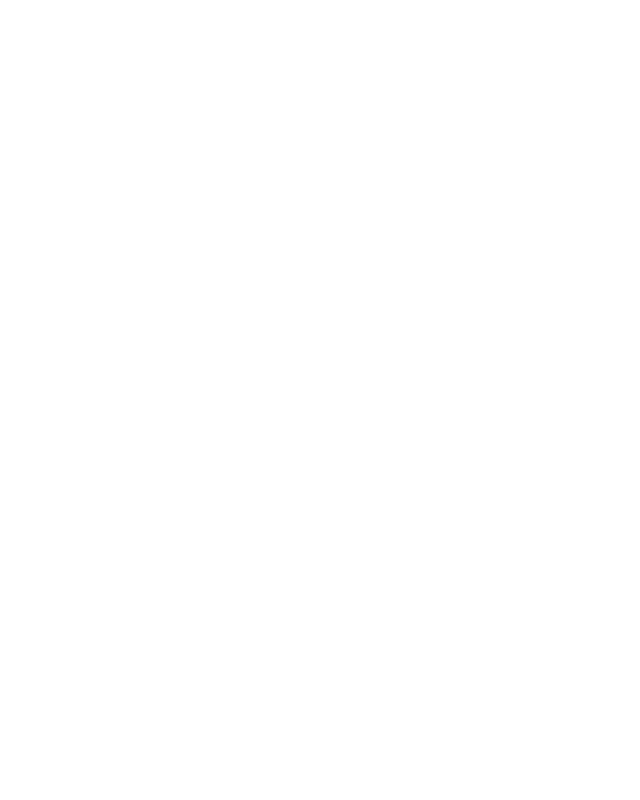
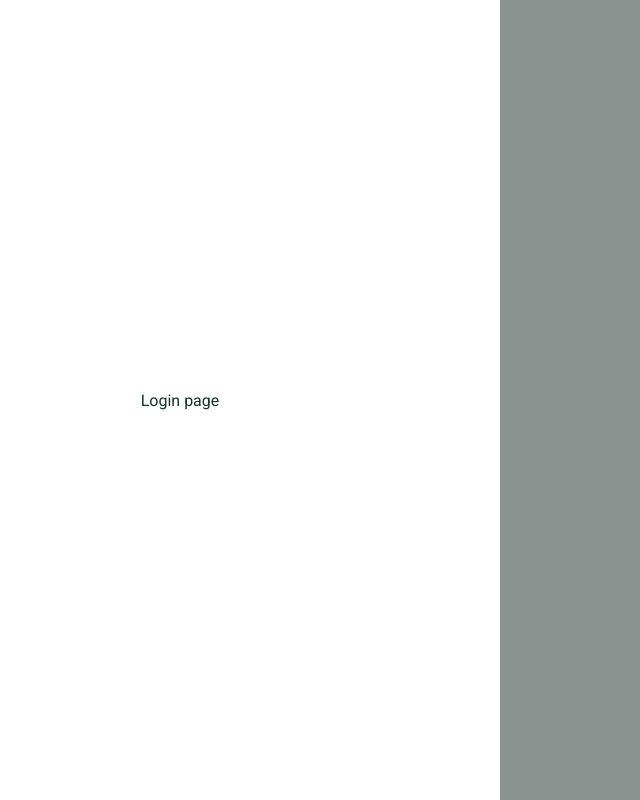
Before and after one commit to JosePedroSilva/markdown-notes-fe, a React (Vite) app: page /login in a window 1280 px wide. Shown: the whole page, without its empty margins (140-780 px from the left). Built offline with nearby package versions, Linux system fonts and the light colour scheme; a web font is replaced by a local one.

Commit message:
Refactor PublicLayout component structure and styles

```diff
--- a/src/layouts/PublicLayout.tsx
+++ b/src/layouts/PublicLayout.tsx
@@ -1,10 +1,39 @@
+// import { useEffect, useState } from 'react';
 import { Outlet } from 'react-router-dom';
+import './PublicLayout.css'
+
+// const PHRASES_ROTATION = [
+//   'your thoughts, anytime, anywhere.',
+//   'your notes, your way.',
+//   'down your ideas before they fade away.',
+//   'your notes, your life.',
+//   'your thoughts, your notes.',
+//   'your notes, your world.',
+//   'your notes, your way.',
+//   'your notes, your style.',
+// ]
 
 const PublicLayout = () => {
+  // const [phraseIndex, setPhraseIndex] = useState(0);
+
+  // useEffect(() => {
+  //   const interval = setInterval(() => {
+  //     setPhraseIndex((prevIndex) => (prevIndex + 1) % PHRASES_ROTATION.length);
+  //   }, 3000);
+
+  //   return () => clearInterval(interval);
+  // }, [PHRASES_ROTATION.length]);
+
   return (
-    <div>
-      Public layout
-      <Outlet />
+    <div className='public-layout-container'>
+      <div className="public-layout-left">
+        <Outlet />
+      </div>
+      <div className="public-layout-right">
+        {/* <h1>
+          <span className='slogan-accent-span'>Note </span>
+        </h1> */}
+      </div>
     </div>
   );
 };
```
